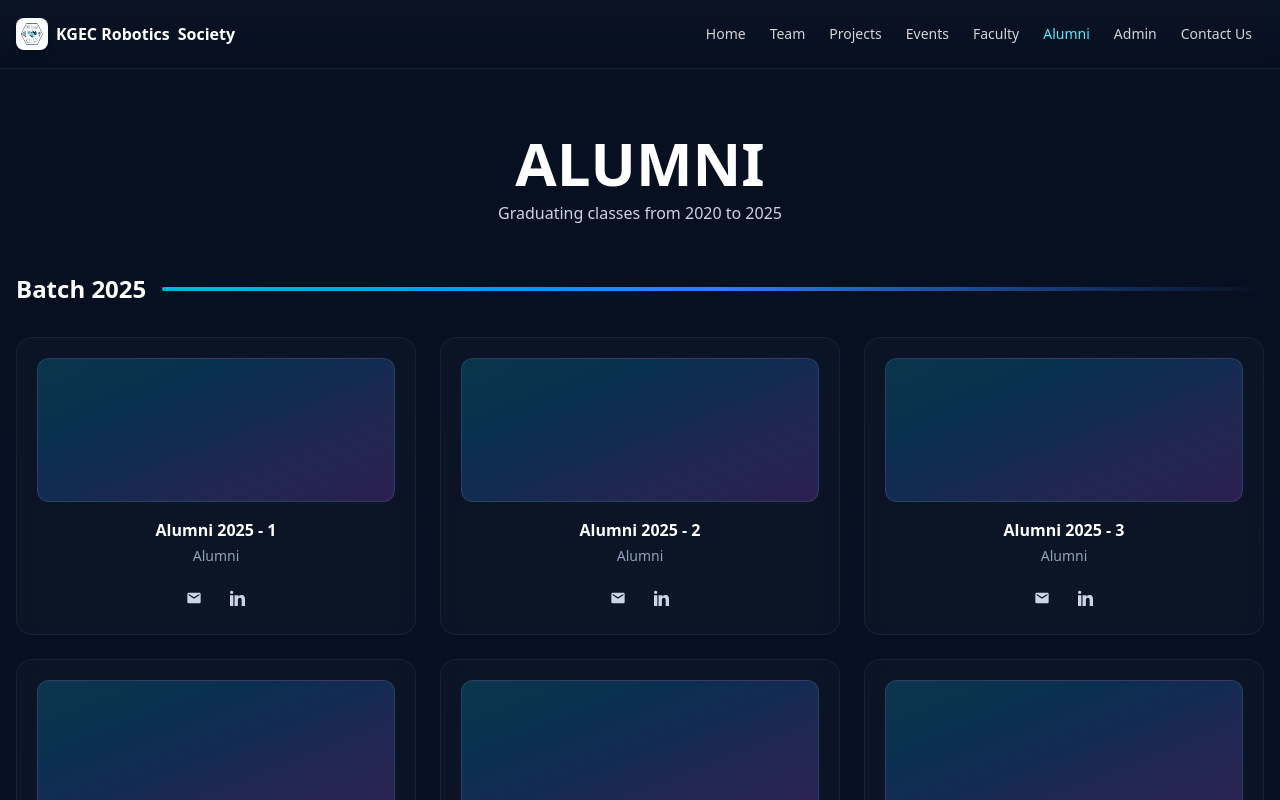
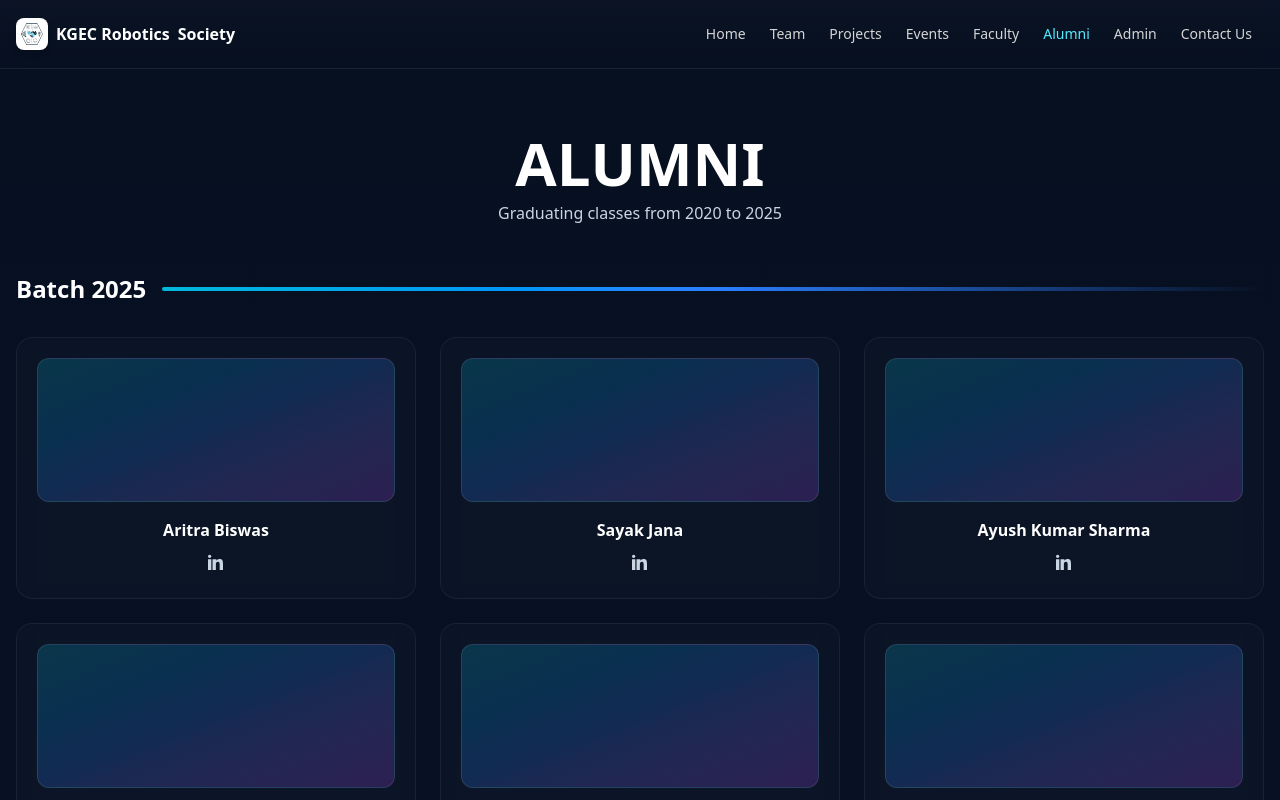
Before and after one commit to arjupaul2006/KGEC-RS-Website_2026, a Next.js app: page /alumni in a window 1280 px wide. Shown: the top 800 px of the page. Built offline with nearby package versions, Linux system fonts and the light colour scheme.

Commit message:
changes in alumni page

```diff
--- a/app/alumni/page.tsx
+++ b/app/alumni/page.tsx
@@ -2,40 +2,450 @@
 
 import { motion } from 'framer-motion'
 import AnimatedHeading from '../components/AnimatedHeading';
-
-type AlumniItem = { name: string; role?: string }
+import SocialButtons from '../components/SocialButtons';
+type Social={
+	platform:string;
+	link:string;
+}
+type AlumniItem = { name: string; image?: string ,socials:Social[] }
 
 const years: { year: number; people: AlumniItem[] }[] = [
-	{ year: 2025, people: Array.from({ length: 6 }).map((_, i) => ({ name: `Alumni 2025 - ${i+1}` })) },
-	{ year: 2024, people: Array.from({ length: 6 }).map((_, i) => ({ name: `Alumni 2024 - ${i+1}` })) },
-	{ year: 2023, people: Array.from({ length: 6 }).map((_, i) => ({ name: `Alumni 2023 - ${i+1}` })) },
-	{ year: 2022, people: Array.from({ length: 6 }).map((_, i) => ({ name: `Alumni 2022 - ${i+1}` })) },
-	{ year: 2021, people: Array.from({ length: 6 }).map((_, i) => ({ name: `Alumni 2021 - ${i+1}` })) },
-	{ year: 2020, people: Array.from({ length: 6 }).map((_, i) => ({ name: `Alumni 2020 - ${i+1}` })) },
+	{
+		year: 2025,
+		people:[
+			{
+               name:"Aritra Biswas",
+			   image:'',
+               socials:[
+				{
+					platform:"linkedin",
+					link:"https://www.linkedin.com/in/aritra-biswas-80566b239/"
+				}
+			   ]
+			},
+			{
+               name:"Sayak Jana",
+			   image:'',
+               socials:[
+				{
+					platform:"linkedin",
+					link:"https://www.linkedin.com/in/sayak-jana-06ab55224/"
+				}
+			   ]
+			},
+			{
+               name:"Ayush Kumar Sharma",
+			   image:'',
+               socials:[
+				{
+					platform:"linkedin",
+					link:"https://www.linkedin.com/in/ayush-kumar-sharma-0499b1232/"
+				}
+			   ]
+			},
+			{
+               name:"Ajarul Miah",
+			   image:'',
+               socials:[
+				{
+					platform:"linkedin",
+					link:"https://www.linkedin.com/in/ajarul-miah-bb2bbb254/"
+				}
+			   ]
+			},
+			{
+               name:"Sk Iftikar Uddin",
+			   image:'',
+               socials:[
+				{
+					platform:"linkedin",
+					link:""
+				}
+			   ]
+			},
+			{
+               name:"Souradeep Bera",
+			   image:'',
+               socials:[
+				{
+					platform:"linkedin",
+					link:"https://www.linkedin.com/in/souradeep-bera-622836224/"
+				},
+
+			   ]
+			},
+
+		]
+	 },
+	{
+		year: 2024,
+		people:[
+			{
+               name:"Partha Singha Roy",
+			   image:'',
+               socials:[
+				{
+					platform:"linkedin",
+					link:"https://www.linkedin.com/in/parthasingharoy/"
+				}
+			   ]
+			},
+			{
+               name:"Ayandip Garai",
+			   image:'',
+               socials:[
+				{
+					platform:"linkedin",
+					link:"https://www.linkedin.com/in/ayan2601/"
+				}
+			   ]
+			},
+			{
+               name:"Swarbajit Goswami",
+			   image:'',
+               socials:[
+				{
+					platform:"facebook",
+					link:"https://www.facebook.com/share/19MNK3B2ih/"
+				}
+			   ]
+			},
+			{
+               name:"Ahana biswas",
+			   image:'',
+               socials:[
+				{
+					platform:"linkedin",
+					link:"https://www.linkedin.com/in/ahana-biswas-7aa1a2202/"
+				}
+			   ]
+			},
+			{
+               name:"Kanchan kumar kaiti",
+			   image:'',
+               socials:[
+				{
+					platform:"facebook",
+					link:"https://www.facebook.com/share/1CCJPBZAiF/"
+				}
+			   ]
+			},
+			{
+               name:"Sunirban ranjit",
+			   image:'',
+               socials:[
+				{
+					platform:"linkedin",
+					link:"https://www.linkedin.com/in/s-ranjit/"
+				}
+			   ]
+			},
+			{
+               name:"Arnab Kr. Das",
+			   image:'',
+               socials:[
+				{
+					platform:"linkedin",
+					link:"https://www.linkedin.com/in/thearnabkumardas/"
+				}
+			   ]
+			},
+
+		]
+	 },
+	{
+		year: 2023,
+		people:[
+			{
+               name:"Anindya Kanti Mitra",
+			   image:'',
+               socials:[
+				{
+					platform:"linkedin",
+					link:"https://www.linkedin.com/in/anindyamitra15/"
+				}
+			   ]
+			},
+			{
+               name:"Archisman Das",
+			   image:'',
+               socials:[
+				{
+					platform:"linkedin",
+					link:"https://www.linkedin.com/in/das-archisman-10027001/"
+				}
+			   ]
+			},
+			{
+               name:"Anubhav Dutta ",
+			   image:'',
+               socials:[
+				{
+					platform:"linkedin",
+					link:"https://www.linkedin.com/in/luke-anubis/"
+				}
+			   ]
+			},
+			{
+               name:"Aryan Mukherjee",
+			   image:'',
+               socials:[
+				{
+					platform:"linkedin",
+					link:"https://www.linkedin.com/in/aryan-mukherjee-a89777217/"
+				}
+			   ]
+			},
+			{
+               name:"Manish Pandey",
+			   image:'',
+               socials:[
+				{
+					platform:"linkedin",
+					link:"https://www.linkedin.com/in/manish-pandey-216302201/"
+				}
+			   ]
+			},
+			{
+               name:"Pritam Mukherjee",
+			   image:'',
+               socials:[
+				{
+					platform:"linkedin",
+					link:"https://www.linkedin.com/in/pmukherjee-556/"
+				}
+			   ]
+			},
+
+			{
+               name:"Sayan Kundu",
+			   image:'',
+               socials:[
+				{
+					platform:"linkedin",
+					link:"https://www.linkedin.com/in/sayan2001/"
+				}
+			   ]
+			},
+
+		]
+	 },
+	{
+		year: 2022,
+		people:[
+			{
+               name:"",
+			   image:'',
+               socials:[
+				{
+					platform:"linkedin",
+					link:""
+				}
+			   ]
+			},
+			{
+               name:"",
+			   image:'',
+               socials:[
+				{
+					platform:"linkedin",
+					link:""
+				}
+			   ]
+			},
+			{
+               name:"",
+			   image:'',
+               socials:[
+				{
+					platform:"linkedin",
+					link:""
+				}
+			   ]
+			},
+			{
+               name:"",
+			   image:'',
+               socials:[
+				{
+					platform:"linkedin",
+					link:""
+				}
+			   ]
+			},
+			{
+               name:"",
+			   image:'',
+               socials:[
+				{
+					platform:"linkedin",
+					link:""
+				}
+			   ]
+			},
+			{
+               name:"",
+			   image:'',
+               socials:[
+				{
+					platform:"linkedin",
+					link:""
+				}
+			   ]
+			},
+
+		]
+	 },
+	{
+		year: 2021,
+		people:[
+			{
+               name:"",
+			   image:'',
+               socials:[
+				{
+					platform:"linkedin",
+					link:""
+				}
+			   ]
+			},
+			{
+               name:"",
+			   image:'',
+               socials:[
+				{
+					platform:"linkedin",
+					link:""
+				}
+			   ]
+			},
+			{
+               name:"",
+			   image:'',
+               socials:[
+				{
+					platform:"linkedin",
+					link:""
+				}
+			   ]
+			},
+			{
+               name:"",
+			   image:'',
+               socials:[
+				{
+					platform:"linkedin",
+					link:""
+				}
+			   ]
+			},
+			{
+               name:"",
+			   image:'',
+               socials:[
+				{
+					platform:"linkedin",
+					link:""
+				}
+			   ]
+			},
+			{
+               name:"",
+			   image:'',
+               socials:[
+				{
+					platform:"linkedin",
+					link:""
+				}
+			   ]
+			},
+
+		]
+	 },
+	{
+		year: 2020,
+		people:[
+			{
+               name:"",
+			   image:'',
+               socials:[
+				{
+					platform:"linkedin",
+					link:""
+				}
+			   ]
+			},
+			{
+               name:"",
+			   image:'',
+               socials:[
+				{
+					platform:"linkedin",
+					link:""
+				}
+			   ]
+			},
+			{
+               name:"",
+			   image:'',
+               socials:[
+				{
+					platform:"linkedin",
+					link:""
+				}
+			   ]
+			},
+			{
+               name:"",
+			   image:'',
+               socials:[
+				{
+					platform:"linkedin",
+					link:""
+				}
+			   ]
+			},
+			{
+               name:"",
+			   image:'',
+               socials:[
+				{
+					platform:"linkedin",
+					link:""
+				}
+			   ]
+			},
+			{
+               name:"",
+			   image:'',
+               socials:[
+				{
+					platform:"linkedin",
+					link:""
+				}
+			   ]
+			},
+
+		]
+	 },
+
 ]
 
 const containerVariants = {
 	hidden: { opacity: 0 },
-  visible: {
-    opacity: 1,
-    transition: { staggerChildren: 0.05, delayChildren: 0.1 },
-  },
-};
+	visible: { opacity: 1, transition: { staggerChildren: 0.05, delayChildren: 0.1 } }
+}
 
 const itemVariants = {
 	hidden: { opacity: 0, y: 20 },
-  visible: { opacity: 1, y: 0, transition: { duration: 0.5 } },
-};
+	visible: { opacity: 1, y: 0, transition: { duration: 0.5 } }
+}
 
 export default function Alumni() {
 	return (
 		<div className="relative min-h-screen bg-gradient-to-b from-[#071021] via-[#081226] to-[#04121a]">
 			<div className="relative max-w-7xl mx-auto px-4 py-8 sm:py-12 md:py-16">
-        <AnimatedHeading
-          text="ALUMNI"
-          level="h1"
-          className="text-white text-center text-2xl sm:text-3xl md:text-4xl mb-2"
-        />
+				<AnimatedHeading text="ALUMNI" level="h1" className="text-white text-center text-2xl sm:text-3xl md:text-4xl mb-2" />
 				<motion.p
 					initial={{ opacity: 0 }}
 					animate={{ opacity: 1 }}
@@ -80,15 +490,8 @@ export default function Alumni() {
 									>
 										<div className="h-32 sm:h-36 w-full rounded-xl bg-gradient-to-br from-cyan-500/20 via-blue-500/20 to-purple-500/20 border border-white/10 mb-4" />
 										<div className="font-semibold text-white text-center mb-1 text-sm sm:text-base">{p.name}</div>
-										<div className="text-xs sm:text-sm text-slate-400 text-center mb-4">{p.role ?? 'Alumni'}</div>
-										<div className="flex items-center justify-center gap-3">
-											<button className="p-2 hover:bg-white/10 rounded-lg transition-all duration-300 active:scale-90" aria-label="Email">
-												<svg width="16" height="16" viewBox="0 0 24 24" fill="currentColor" className="text-slate-300 hover:text-cyan-400" xmlns="http://www.w3.org/2000/svg"><path d="M20 4H4C2.9 4 2 4.9 2 6V18C2 19.1 2.9 20 4 20H20C21.1 20 22 19.1 22 18V6C22 4.9 21.1 4 20 4ZM20 8L12 13L4 8V6L12 11L20 6V8Z" /></svg>
-											</button>
-											<button className="p-2 hover:bg-white/10 rounded-lg transition-all duration-300 active:scale-90" aria-label="LinkedIn">
-												<svg width="16" height="16" viewBox="0 0 24 24" fill="currentColor" className="text-slate-300 hover:text-cyan-400" xmlns="http://www.w3.org/2000/svg"><path d="M4.98 3.5C4.98 4.88 3.86 6 2.5 6C1.12 6 0 4.88 0 3.5C0 2.12 1.12 1 2.5 1C3.86 1 4.98 2.12 4.98 3.5ZM0 8H5V24H0V8ZM8 8H12.6V10.1H12.66C13.3 8.92 14.86 7.68 17.12 7.68C21.76 7.68 22.5 10.76 22.5 14.72V24H17.5V15.92C17.5 13.98 17.46 11.5 14.86 11.5C12.22 11.5 11.82 13.62 11.82 15.78V24H6.82V8H8Z" /></svg>
-											</button>
-										</div>
+
+										<SocialButtons socials={p.socials} />
 									</motion.div>
 								))}
 							</motion.div>
```
Lines whose indentation alone changed are shown as unchanged.
